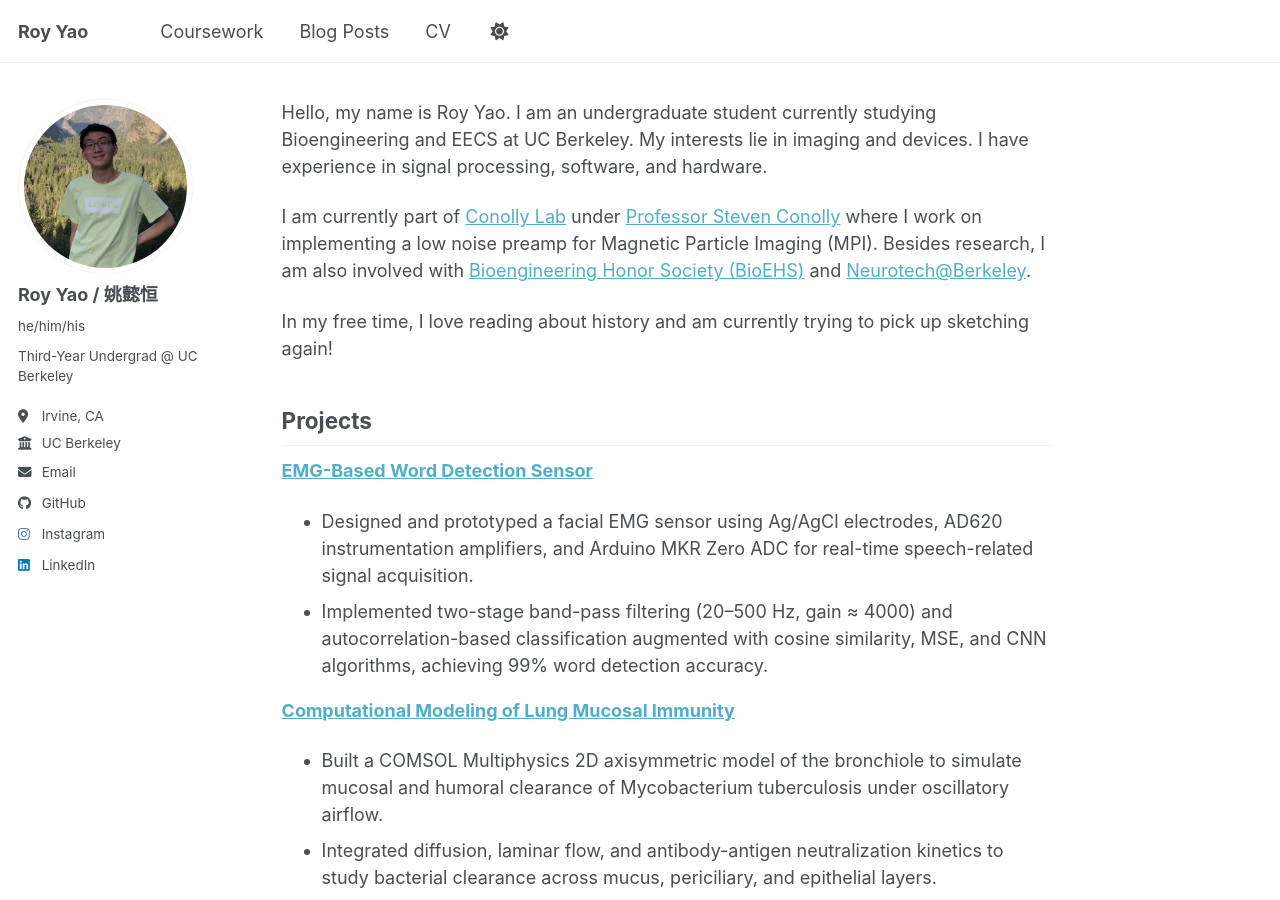
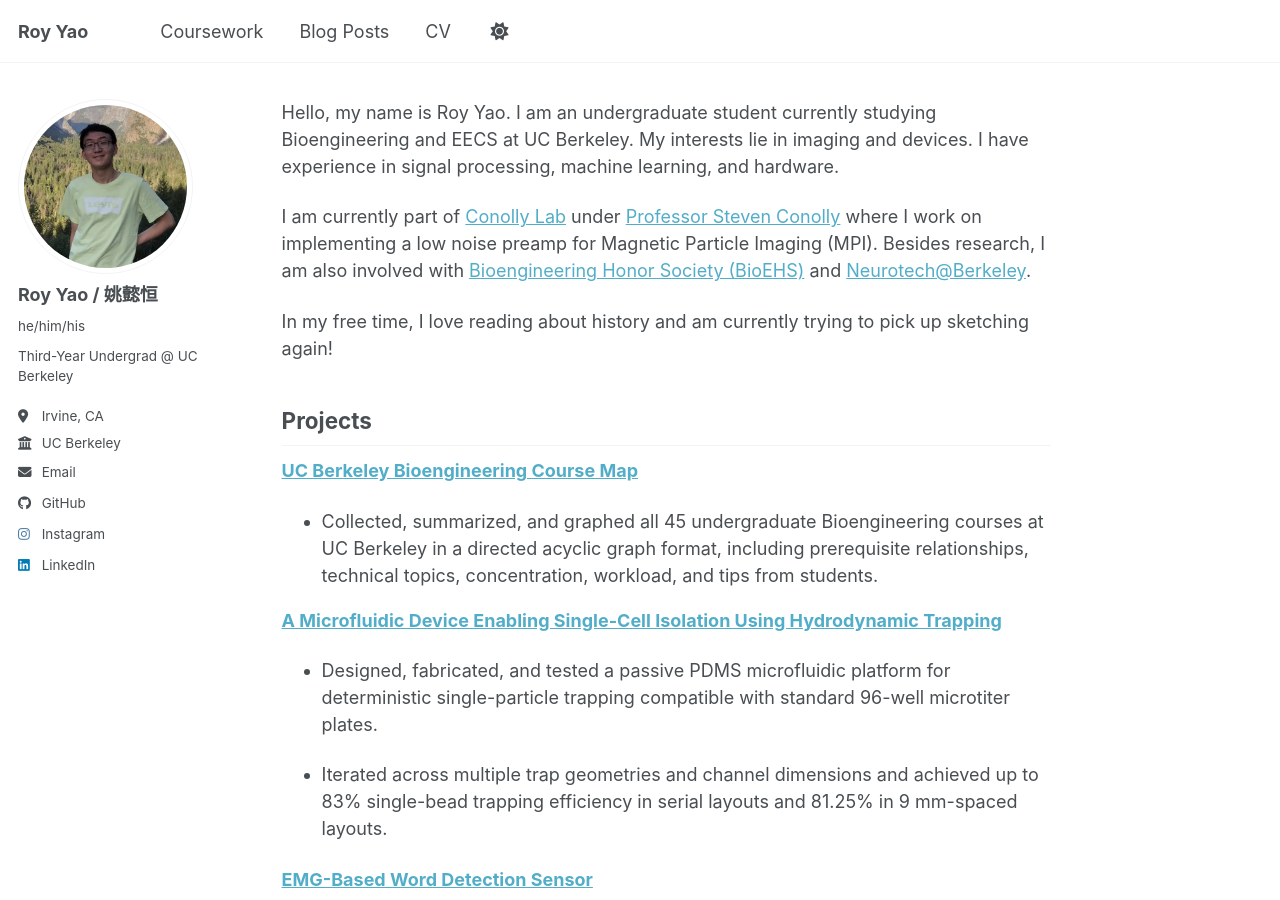
Before and after one commit to royyaoyh/royyaoyh.github.io, a Jekyll site: the page built from _pages/about.md, in a window 1280 px wide and 900 px high. Built offline with Jekyll 4.4.1, drawn with Linux system fonts in a browser that asks for light colours; a script bundle is joined from its source files by our own code; library files that are not in the unit come from our copies.

Commit message:
updated some project+fall 26 courses

```diff
--- a/_pages/about.md
+++ b/_pages/about.md
@@ -6,7 +6,7 @@
   - /about.html
 ---
 
-Hello, my name is Roy Yao. I am an undergraduate student currently studying Bioengineering and EECS at UC Berkeley. My interests lie in imaging and devices. I have experience in signal processing, software, and hardware.
+Hello, my name is Roy Yao. I am an undergraduate student currently studying Bioengineering and EECS at UC Berkeley. My interests lie in imaging and devices. I have experience in signal processing, machine learning, and hardware.
 
 I am currently part of [Conolly Lab](https://bisl.studentorg.berkeley.edu/) under [Professor Steven Conolly](https://www2.eecs.berkeley.edu/Faculty/Homepages/sconolly.html) where I work on implementing a low noise preamp for Magnetic Particle Imaging (MPI). Besides research, I am also involved with [Bioengineering Honor Society (BioEHS)](https://bioehs.studentorg.berkeley.edu/) and [Neurotech@Berkeley](https://neurotech.studentorg.berkeley.edu/).
 
@@ -14,6 +14,14 @@
 
 Projects
 ------
+**[UC Berkeley Bioengineering Course Map](https://bioehs.studentorg.berkeley.edu/studentservices/coursemapinteractive/)**
+- Collected, summarized, and graphed all 45 undergraduate Bioengineering courses at UC Berkeley in a directed acyclic graph format, including prerequisite relationships, technical topics, concentration, workload, and tips from students.
+
+**[A Microfluidic Device Enabling Single-Cell Isolation Using Hydrodynamic Trapping](files/bioe121l.pdf)**
+- Designed, fabricated, and tested a passive PDMS microfluidic platform for deterministic single-particle trapping compatible with standard 96-well microtiter plates.
+
+- Iterated across multiple trap geometries and channel dimensions and achieved up to 83% single-bead trapping efficiency in serial layouts and 81.25% in 9 mm-spaced layouts.
+
 **[EMG-Based Word Detection Sensor](files/bioe101.pdf)**
 - Designed and prototyped a facial EMG sensor using Ag/AgCl electrodes, AD620 instrumentation amplifiers, and Arduino MKR Zero ADC for real-time speech-related signal acquisition.
 - Implemented two-stage band-pass filtering (20–500 Hz, gain ≈ 4000) and autocorrelation-based classification augmented with cosine similarity, MSE, and CNN algorithms, achieving 99% word detection accuracy.
```
Also changed, not shown: _pages/coursework.md (+6 -0 lines), 1 other file.
